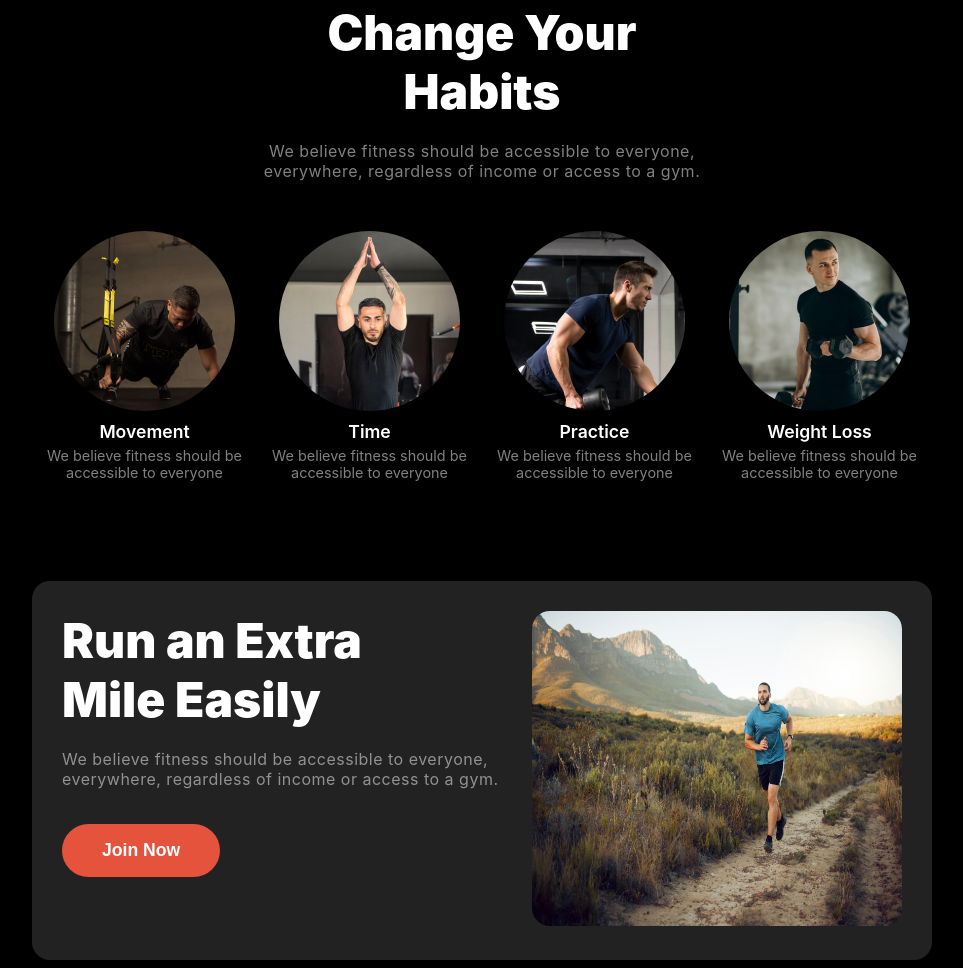
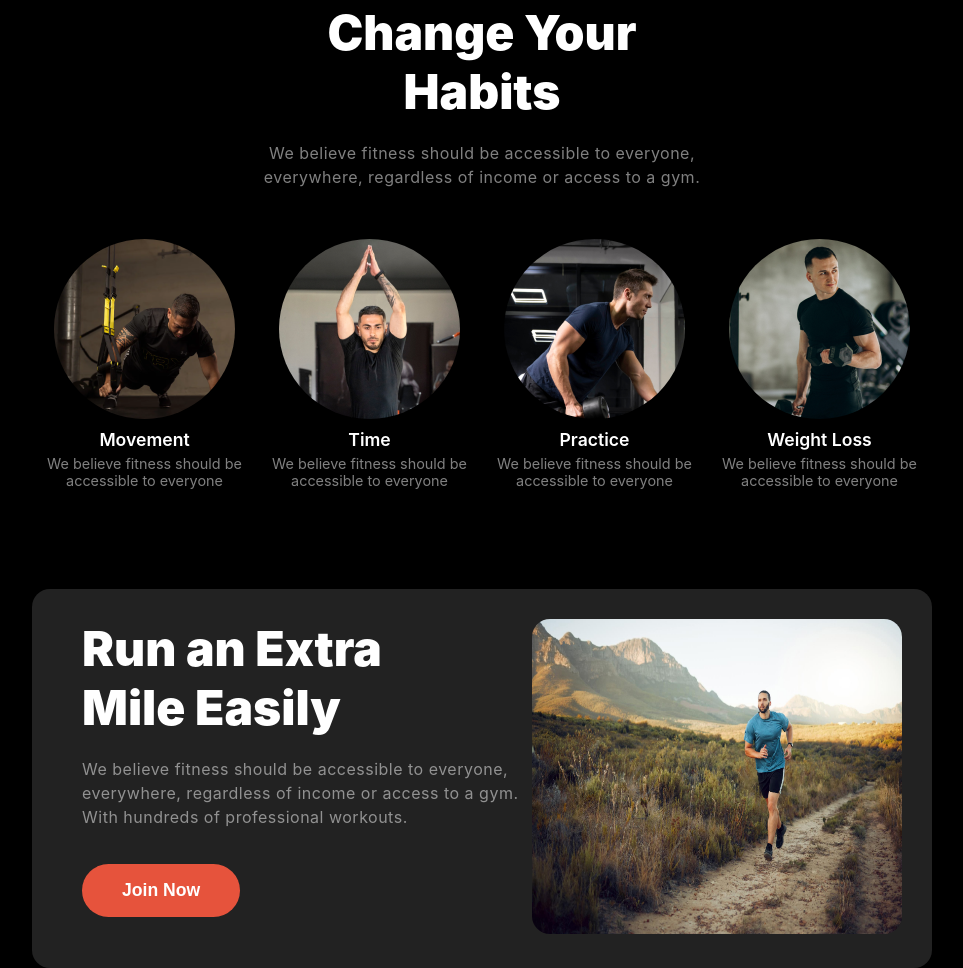
Before and after one commit to anikdas10/Assignment-2, a plain HTML site: page index.html in a window 1280 px wide. Shown: the part 776-1744 px from the top of the page, without its empty margins (158-1121 px from the left). Drawn offline with Linux system fonts and the light colour scheme.

Commit message:
correction

```diff
--- a/index.html
+++ b/index.html
@@ -67,7 +67,7 @@
             <div class="run-txt-container">
                 <h3 class="txt-heading">Run an Extra
 <br>Mile Easily</h3>
-                <p class="txt-description">We believe fitness should be accessible to everyone, everywhere, regardless of income or access to a gym.</p>
+                <p class="txt-description">We believe fitness should be accessible to everyone, everywhere, regardless of income or access to a gym. With hundreds of professional workouts.</p>
                 <button class="btn-primary">Join Now</button>
             </div>
             <div class="run-img">
--- a/styles/style.css
+++ b/styles/style.css
@@ -71,6 +71,7 @@ font-size: 1rem;
 font-weight: 400;
 letter-spacing: 0.5px;
 margin-bottom: 35px;
+line-height: 24px;
 }
 .btn-primary{
     color: rgb(255, 255, 255);
@@ -161,7 +162,7 @@ margin-top: 5px;
 border-radius: 18px;
 background: rgb(34, 34, 34);
 margin-top: 100px;
-padding: 30px;
+padding:30px 30px 30px 50px ;
 }
 .run-txt-container{
 
```
